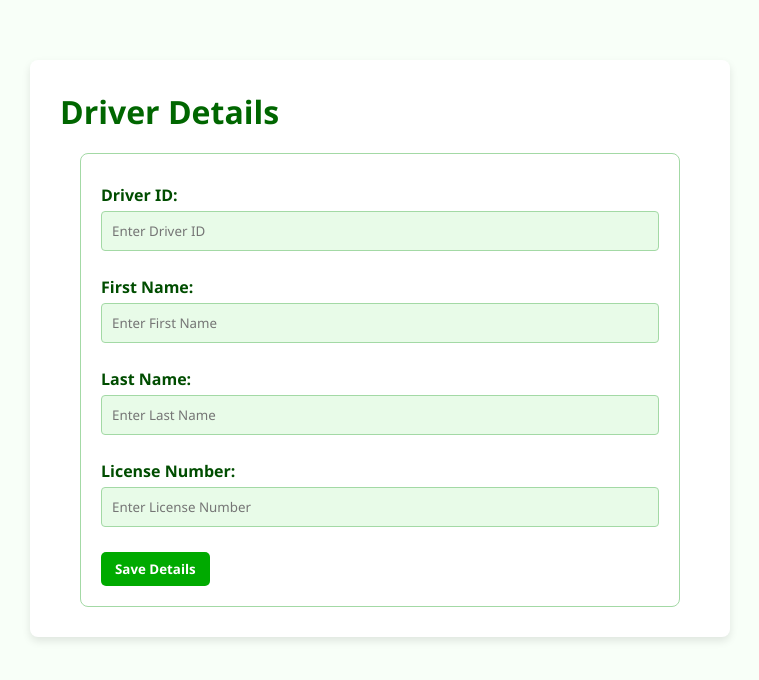
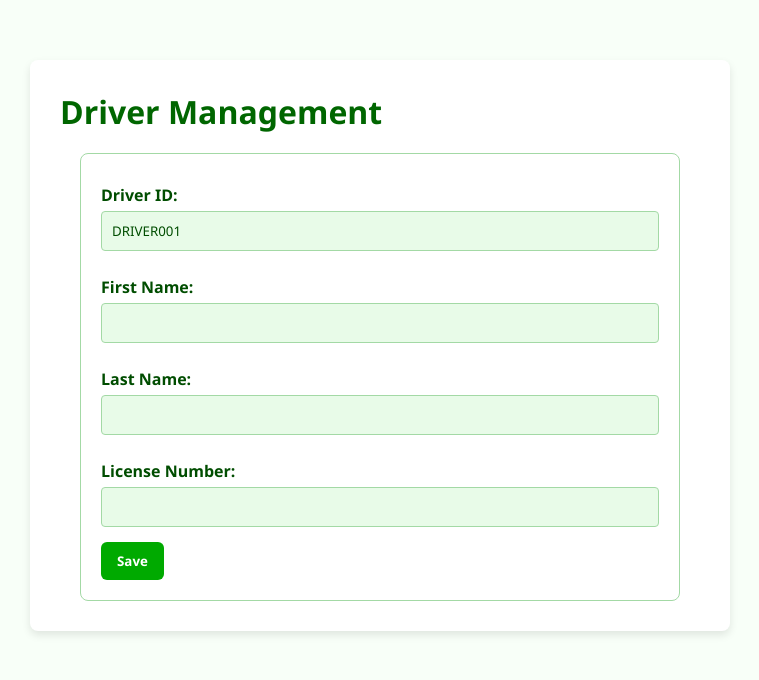
Before and after one commit to Mohammedsiddiq080/FMS2, a Flask app: page /driver in a window 1280 px wide. Shown: the top 680 px of the page, without its empty margins (260-1019 px from the left). Run offline with Flask 3, Linux system fonts and the light colour scheme; the visitor is signed in with stand-in values (Sample User, id 1).

Commit message:
Update driver.html

```diff
--- a/templates/driver.html
+++ b/templates/driver.html
@@ -3,30 +3,28 @@
 <head>
     <meta charset="UTF-8">
     <meta name="viewport" content="width=device-width, initial-scale=1.0">
-    <title>Driver Details - Fleet Management System</title>
-    <link rel="stylesheet" href="{{ url_for('static', filename='css/styles.css') }}" />
+    <title>Driver Management</title>
+    <link rel="stylesheet" href="{{ url_for('static', filename='css/styles.css') }}">
 </head>
 <body>
-    <div class="driver-container fade-in">
-        <h1>Driver Details</h1>
+    <div class="driver-container">
+        <h1>Driver Management</h1>
         <form id="driverForm">
             <label for="driver_id">Driver ID:</label>
-            <input type="text" id="driver_id" name="driver_id" placeholder="Enter Driver ID" required />
+            <input type="text" id="driver_id" name="driver_id" value="DRIVER001" readonly>
 
             <label for="first_name">First Name:</label>
-            <input type="text" id="first_name" name="first_name" placeholder="Enter First Name" required />
+            <input type="text" id="first_name" name="first_name" required>
 
             <label for="last_name">Last Name:</label>
-            <input type="text" id="last_name" name="last_name" placeholder="Enter Last Name" required />
+            <input type="text" id="last_name" name="last_name" required>
 
             <label for="license_number">License Number:</label>
-            <input type="text" id="license_number" name="license_number" placeholder="Enter License Number" required />
+            <input type="text" id="license_number" name="license_number" required>
 
-            <button type="submit" class="animated-button">Save Details</button>
+            <button type="submit">Save</button>
         </form>
-        <div id="message" class="message"></div>
     </div>
-
     <script src="{{ url_for('static', filename='js/scripts.js') }}"></script>
 </body>
 </html>
```
